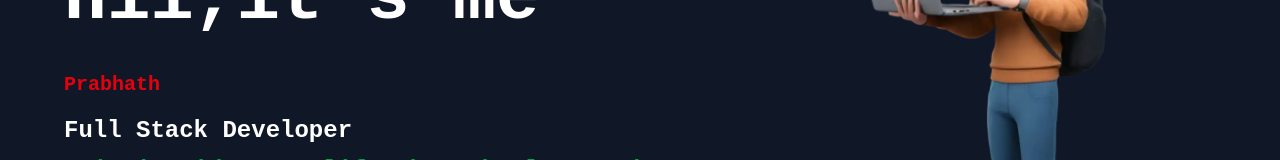
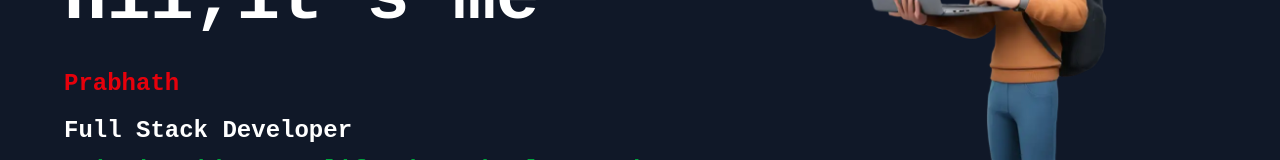
Before and after one commit to Prabhath-P-Dev/Personal-Portfolio, a React (Vite) app in the folder frontend/: page / in a window 1280 px wide. Shown: the part 371-531 px from the top of the page. Built offline with nearby package versions, Linux system fonts and the light colour scheme; no server answers.

Commit message:
frontend updated

```diff
--- a/frontend/components/home/Hero.jsx
+++ b/frontend/components/home/Hero.jsx
@@ -37,7 +37,7 @@ const Hero = () => {
                 <div className="px-10 pt-10 pb-2 gap-2 flex flex-col-reverse md:flex-row justify-between items-center">
                   <div className="px-4 text-center md:text-left ">
                     <h1 className="text-xl font-bold md:text-7xl text-white ">Hii,it's me <br />
-                   <span className="text-red-600 text-xl">Prabhath</span>
+                   <span className="text-red-600 text-2xl">Prabhath</span>
                   </h1>
                   <h2 className="py-2 font-bold text-lg md:text-2xl text-white">Full Stack Developer</h2>
                   <div className="h-5">
```
